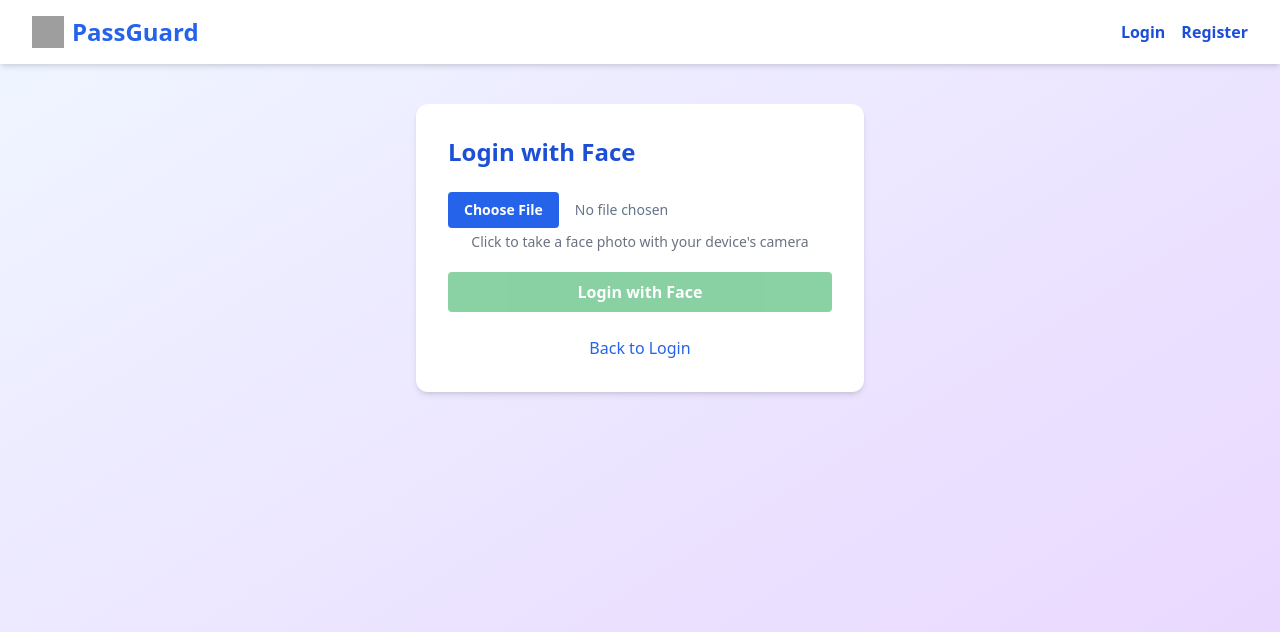
After one commit to farsbrayek3/passguard-flask, a Flask app: page /login_with_face in a window 1280 px wide. The commit adds this page. Shown: the top 632 px of the page. Run offline with Flask 3, Linux system fonts and the light colour scheme; some libraries are stand-ins or nearby versions; grey boxes are pictures that could not be loaded.

Commit message:
feat: implement face recognition login and registration features

```diff
--- a/app.py
+++ b/app.py
@@ -1,4 +1,4 @@
-from flask import Flask, render_template, redirect, url_for, request, flash
+from flask import Flask, render_template, request, redirect, url_for, session, flash
 from flask_sqlalchemy import SQLAlchemy
 from flask_wtf import FlaskForm
 from wtforms import StringField, PasswordField, SubmitField
@@ -6,18 +6,23 @@ from wtforms.validators import InputRequired, Length, EqualTo, ValidationError
 from werkzeug.security import generate_password_hash, check_password_hash
 from flask_login import LoginManager, login_user, login_required, logout_user, UserMixin, current_user
 from cryptography.fernet import Fernet
+from deepface import DeepFace
+from werkzeug.utils import secure_filename
 import os
 
+# ========== App and Config ==========
 BASE_DIR = os.path.abspath(os.path.dirname(__file__))
 
 app = Flask(__name__)
 app.config['SECRET_KEY'] = 'your_secret_key_here'
 app.config['SQLALCHEMY_DATABASE_URI'] = 'sqlite:///' + os.path.join(BASE_DIR, 'instance', 'users.db')
 app.config['SQLALCHEMY_TRACK_MODIFICATIONS'] = False
+FACE_FOLDER = "registered_faces"
+os.makedirs(FACE_FOLDER, exist_ok=True)
 
 db = SQLAlchemy(app)
 
-# Fernet key management
+# ========== Fernet Key Management ==========
 def load_key():
     key_path = os.path.join(BASE_DIR, 'secret.key')
     if not os.path.exists(key_path):
@@ -32,7 +37,7 @@ def load_key():
 key = load_key()
 fernet = Fernet(key)
 
-# Models
+# ========== Models ==========
 class User(db.Model, UserMixin):
     id = db.Column(db.Integer, primary_key=True)
     username = db.Column(db.String(150), unique=True, nullable=False)
@@ -48,7 +53,7 @@ class PasswordEntry(db.Model):
     link = db.Column(db.String(300))
     user = db.relationship('User', backref=db.backref('password_entries', lazy=True))
 
-# Forms
+# ========== Forms ==========
 class RegisterForm(FlaskForm):
     username = StringField('Username', validators=[InputRequired(), Length(min=4, max=150)])
     password = PasswordField('Password', validators=[InputRequired(), Length(min=6, max=150)])
@@ -73,7 +78,7 @@ class PasswordEntryForm(FlaskForm):
     link = StringField('Link')
     submit = SubmitField('Save')
 
-# Flask-Login setup
+# ========== Flask-Login Setup ==========
 login_manager = LoginManager()
 login_manager.init_app(app)
 login_manager.login_view = 'login'
@@ -82,7 +87,7 @@ login_manager.login_view = 'login'
 def load_user(user_id):
     return db.session.get(User, int(user_id))
 
-# ROUTES
+# ========== Routes ==========
 
 @app.route('/')
 def index():
@@ -152,6 +157,43 @@ def add_password():
         return redirect(url_for('dashboard'))
     return render_template('add_password.html', form=form)
 
+@app.route("/register_face", methods=["GET", "POST"])
+@login_required
+def register_face():
+    if request.method == "POST":
+        file = request.files['face_image']
+        if file:
+            filename = f"face_{current_user.id}.jpg"
+            save_path = os.path.join(FACE_FOLDER, filename)
+            file.save(save_path)
+            flash("Face registered successfully!", "success")
+            return redirect(url_for("dashboard"))
+    return render_template("register_face.html")
+
+@app.route("/login_with_face", methods=["GET", "POST"])
+def login_with_face():
+    if request.method == "POST":
+        file = request.files['face_image']
+        if file:
+            test_path = "temp_login.jpg"
+            file.save(test_path)
+            # Try to match with all registered faces
+            for fname in os.listdir(FACE_FOLDER):
+                ref_path = os.path.join(FACE_FOLDER, fname)
+                result = DeepFace.verify(img1_path=ref_path, img2_path=test_path, enforce_detection=False)
+                if result["verified"]:
+                    user_id = int(fname.split("_")[1].split(".")[0])
+                    user = User.query.get(user_id)
+                    if user:
+                        login_user(user)
+                        os.remove(test_path)
+                        flash("Logged in with Face Recognition!", "success")
+                        return redirect(url_for("dashboard"))
+            os.remove(test_path)
+            flash("Face not recognized. Please try again.", "danger")
+    return render_template("login_with_face.html")
+
+# ========== Run App ==========
 if __name__ == '__main__':
     if not os.path.exists(os.path.join(BASE_DIR, 'instance', 'users.db')):
         os.makedirs(os.path.join(BASE_DIR, 'instance'), exist_ok=True)
--- a/templates/base.html
+++ b/templates/base.html
@@ -6,6 +6,11 @@
     <meta name="viewport" content="width=device-width, initial-scale=1.0" />
     <!-- TailwindCSS CDN -->
     <script src="https://cdn.tailwindcss.com"></script>
+    <!-- Alpine.js for Drawer -->
+    <script
+      defer
+      src="https://cdn.jsdelivr.net/npm/alpinejs@3.x.x/dist/cdn.min.js"
+    ></script>
     <link
       rel="icon"
       href="https://cdn-icons-png.flaticon.com/512/3064/3064197.png"
@@ -13,9 +18,10 @@
   </head>
   <body class="bg-gradient-to-br from-blue-50 to-purple-200 min-h-screen">
     <nav
-      class="bg-white shadow-md py-4 px-8 flex justify-between items-center mb-8"
+      class="bg-white shadow-md py-4 px-4 sm:px-8 flex justify-between items-center mb-8 relative"
+      x-data="{ open: false }"
     >
-      <div>
+      <div class="flex items-center gap-2">
         <a
           href="{{ url_for('index') }}"
           class="text-2xl font-bold text-blue-600 flex items-center gap-2"
@@ -28,7 +34,8 @@
           PassGuard
         </a>
       </div>
-      <div class="flex gap-4">
+      <!-- Desktop Nav -->
+      <div class="hidden sm:flex gap-4 items-center">
         {% if current_user.is_authenticated %}
         <a
           href="{{ url_for('dashboard') }}"
@@ -58,9 +65,93 @@
         >
         {% endif %}
       </div>
+      <!-- Hamburger for Mobile -->
+      <button @click="open = true" class="sm:hidden focus:outline-none">
+        <svg
+          class="w-8 h-8 text-blue-600"
+          fill="none"
+          stroke="currentColor"
+          stroke-width="2"
+          viewBox="0 0 24 24"
+        >
+          <path
+            stroke-linecap="round"
+            stroke-linejoin="round"
+            d="M4 6h16M4 12h16M4 18h16"
+          />
+        </svg>
+      </button>
+      <!-- Drawer -->
+      <div
+        class="fixed inset-0 z-50 flex"
+        x-show="open"
+        x-transition:enter="transition ease-out duration-200"
+        x-transition:enter-start="opacity-0"
+        x-transition:enter-end="opacity-100"
+        x-transition:leave="transition ease-in duration-100"
+        x-transition:leave-start="opacity-100"
+        x-transition:leave-end="opacity-0"
+        style="display: none"
+      >
+        <div
+          class="fixed inset-0 bg-black bg-opacity-40"
+          @click="open = false"
+        ></div>
+        <aside
+          class="relative bg-white w-64 max-w-full h-full shadow-xl p-6 flex flex-col gap-6"
+          @click.away="open = false"
+        >
+          <div class="flex items-center justify-between mb-6">
+            <span class="text-xl font-bold text-blue-600">Menu</span>
+            <button @click="open = false" class="focus:outline-none">
+              <svg
+                class="w-7 h-7 text-blue-600"
+                fill="none"
+                stroke="currentColor"
+                stroke-width="2"
+                viewBox="0 0 24 24"
+              >
+                <path
+                  stroke-linecap="round"
+                  stroke-linejoin="round"
+                  d="M6 18L18 6M6 6l12 12"
+                />
+              </svg>
+            </button>
+          </div>
+          {% if current_user.is_authenticated %}
+          <a
+            href="{{ url_for('dashboard') }}"
+            class="text-blue-700 font-semibold hover:underline"
+            >Dashboard</a
+          >
+          <a
+            href="{{ url_for('add_password') }}"
+            class="text-blue-700 font-semibold hover:underline"
+            >Add Password</a
+          >
+          <a
+            href="{{ url_for('logout') }}"
+            class="text-white bg-blue-600 px-4 py-2 rounded hover:bg-blue-700 transition text-center"
+            >Logout</a
+          >
+          {% else %}
+          <a
+            href="{{ url_for('login') }}"
+            class="text-blue-700 font-semibold hover:underline"
+            >Login</a
+          >
+          <a
+            href="{{ url_for('register') }}"
+            class="text-blue-700 font-semibold hover:underline"
+            >Register</a
+          >
+          {% endif %}
+        </aside>
+      </div>
     </nav>
 
-    <div class="max-w-3xl mx-auto">
+    <div class="w-full max-w-3xl mx-auto px-2 sm:px-4">
       {% with messages = get_flashed_messages(with_categories=true) %} {% if
       messages %}
       <div class="mb-4">
--- /dev/null
+++ b/templates/login_with_face.html
@@ -0,0 +1,78 @@
+{% extends "base.html" %} {% block content %}
+<div
+  class="max-w-md mx-auto bg-white rounded-xl shadow-md p-8 mt-10 animate-fade-in"
+>
+  <h2 class="text-2xl font-bold mb-6 text-blue-700">Login with Face</h2>
+
+  <form
+    id="faceLoginForm"
+    method="POST"
+    enctype="multipart/form-data"
+    class="space-y-5"
+  >
+    <div class="flex flex-col items-center gap-4">
+      <div class="w-full text-center">
+        <div id="previewContainer" class="hidden mb-3">
+          <img
+            id="imagePreview"
+            class="w-full h-auto rounded-lg shadow-md mx-auto"
+            alt="Face preview"
+          />
+        </div>
+
+        <label class="block w-full">
+          <span class="sr-only">Take or upload face photo</span>
+          <input
+            type="file"
+            name="face_image"
+            id="face_image"
+            accept="image/*"
+            capture="user"
+            class="block w-full text-sm text-slate-500 file:mr-4 file:py-2 file:px-4 file:rounded file:border-0 file:text-sm file:font-semibold file:bg-blue-600 file:text-white hover:file:bg-blue-700"
+            onchange="previewImage(this);"
+          />
+        </label>
+        <p class="mt-1 text-sm text-gray-500">
+          Click to take a face photo with your device's camera
+        </p>
+      </div>
+    </div>
+
+    <button
+      type="submit"
+      id="submitButton"
+      class="w-full bg-green-600 text-white px-5 py-2 rounded font-semibold hover:bg-green-700 transition opacity-50 cursor-not-allowed"
+      disabled
+    >
+      Login with Face
+    </button>
+  </form>
+
+  <div class="mt-6 text-center text-gray-500">
+    <a href="{{ url_for('login') }}" class="text-blue-600 hover:underline"
+      >Back to Login</a
+    >
+  </div>
+</div>
+
+<script>
+  function previewImage(input) {
+    const preview = document.getElementById("imagePreview");
+    const previewContainer = document.getElementById("previewContainer");
+    const submitButton = document.getElementById("submitButton");
+
+    if (input.files && input.files[0]) {
+      const reader = new FileReader();
+
+      reader.onload = function (e) {
+        preview.src = e.target.result;
+        previewContainer.classList.remove("hidden");
+        submitButton.classList.remove("opacity-50", "cursor-not-allowed");
+        submitButton.disabled = false;
+      };
+
+      reader.readAsDataURL(input.files[0]);
+    }
+  }
+</script>
+{% endblock %}
```
Also changed, not shown: requirements.txt (+6 -5 lines), templates/dashboard.html (+16 -13 lines), templates/login.html (+16 -4 lines), templates/register_face.html (added, +76 -0 lines), README.md, 1 other file.
